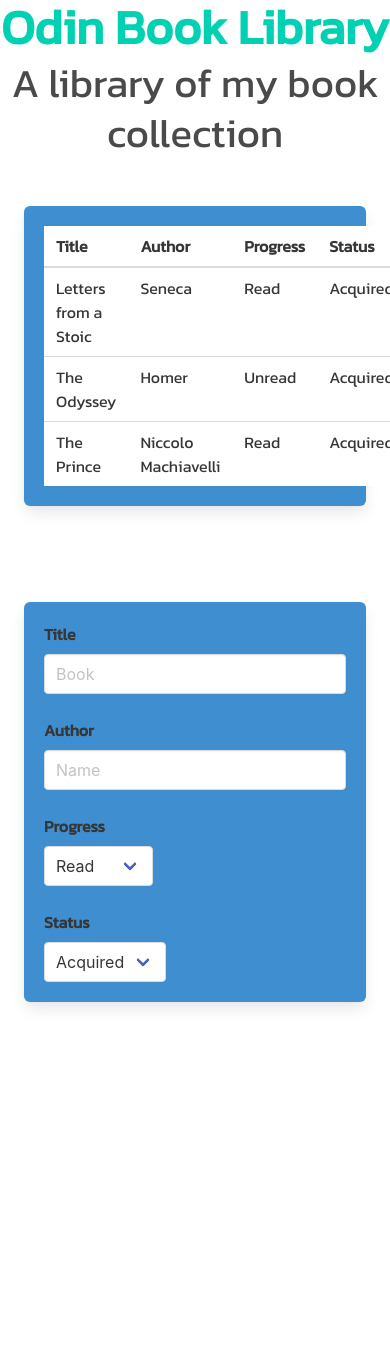
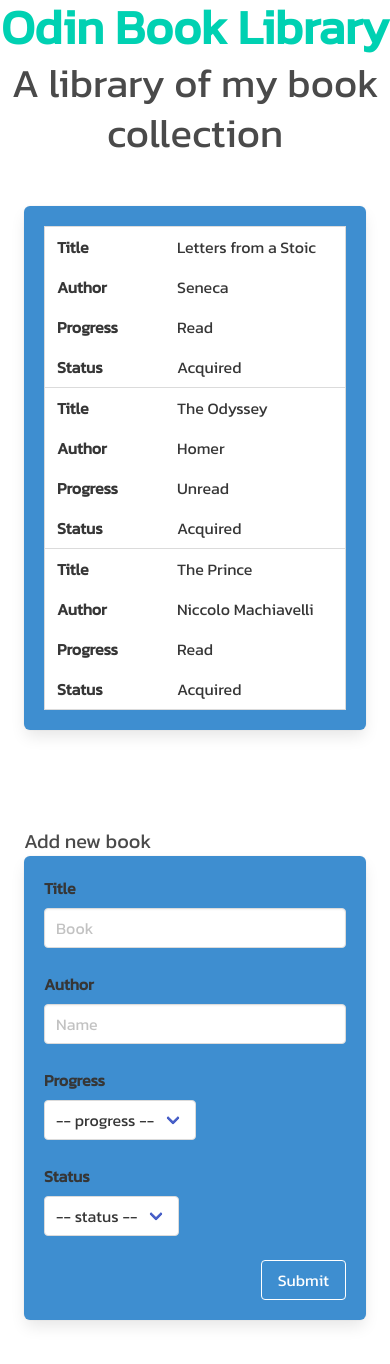
Before and after one commit to anon-legion/my-library, a React (Create React App) app: page / in a window 390 px wide. Shown: the top 1364 px of the page. Before the commit the page ends 1050 px from the top, so only its background shows below. Built offline with nearby package versions, Linux system fonts and the light colour scheme.

Commit message:
update state hooks

```diff
--- a/src/App.css
+++ b/src/App.css
@@ -1,18 +1,49 @@
-.primary {
-    color: #9A6AFF;
+/* for mobile only */
+@media (max-width: 1024px) {
+    .desktop {
+        display: none;
+    }
+
+    .mobile-flex {
+        display: flex;
+        width: 100%;
+    }
+
+    .mobile-flex-button {
+        display: flex;
+        justify-content: flex-end;
+    }
+
+    .table td {
+        border: 0px;
+    }
+
+    tr {
+        border: 1px solid #DBDBDB;
+    }
+    /* adds faux-headers on each td by reading "data-header" attribute */
+    td:before {
+    content: attr(data-header);
+    display: block;
+    font-weight: bold;
+    margin-right: 10px;
+    max-width: 110px;
+    min-width: 110px;
+    word-break: break-word;
+    }
 }
 
-.secondary {
-    color: #20AFBB;
+/* for desktop only */
+
+@media (min-width: 1025px){
+    td:nth-child(-n+2),
+    th:nth-child(-n+2) {
+        width: 33.5%;
+    }
 }
 
-.tertiary {
-    color: #DEDEDF;
+input,
+select,
+option {
+    font-family: inherit;
 }
-
-.center {
-    /* display: flex;
-    flex-direction: column; */
-    justify-content: center;
-    align-items: center;
-}
--- a/src/App.js
+++ b/src/App.js
@@ -32,6 +32,12 @@ function App() {
     isOwned: false
   }))
 
+  function handleOnChange(e) {
+    setNewBook(prevState => {
+      return {...prevState, [e.target.name]: e.target.value}
+    })
+  }
+
   return (
     <>
       <header className="hero">
@@ -49,8 +55,9 @@ function App() {
       </main>
       <div className="section">
         <div className="container">
+          <span className="is-size-5">Add new book</span>
           <div className="box has-background-info">
-            <NewBook />
+            <NewBook values={newBook} handler={handleOnChange}/>
           </div>
         </div>
       </div>
--- a/src/components/library.js
+++ b/src/components/library.js
@@ -9,17 +9,17 @@ const Library = ({ books }) => {
             <table className="table is-fullwidth is-hoverable">
                 <thead>
                     <tr>
-                        {header.map((label, i) => <th key={i}>{label}</th>)}
+                        {header.map((label, i) => <th className="desktop" key={i}>{label}</th>)}
                     </tr>
                 </thead>
                 <tbody>
                     {books.map((book, i) => {
                         return (
                             <tr key={i}>
-                                <td>{book.title}</td>
-                                <td>{book.author}</td>
-                                <td>{book.isRead ? 'Read' : 'Unread'}</td>
-                                <td>{book.isOwned ? 'Acquired' : 'Lacking'}</td>
+                                <td className="mobile-flex" data-header={header[0]}>{book.title}</td>
+                                <td className="mobile-flex" data-header={header[1]}>{book.author}</td>
+                                <td className="mobile-flex" data-header={header[2]}>{book.isRead ? 'Read' : 'Unread'}</td>
+                                <td className="mobile-flex" data-header={header[3]}>{book.isOwned ? 'Acquired' : 'Lacking'}</td>
                             </tr>
                         )
                     })}
--- a/src/components/newBook.js
+++ b/src/components/newBook.js
@@ -2,7 +2,8 @@ import React from 'react';
 import 'bulma/css/bulma.min.css';
 import '../App.css'
 
-const NewBook = () => {
+
+const NewBook = ({ values, handler }) => {
     return (
         <form>
             <div className="columns">
@@ -10,7 +11,7 @@ const NewBook = () => {
                     <div className="field">
                         <label className="label">Title</label>
                         <div className="control">
-                            <input className="input" type="text" placeholder="Book" />
+                            <input className="input" type="text" placeholder="Book" value={values.title} name="title" onChange={handler}/>
                         </div>
                     </div>
                 </div>
@@ -18,7 +19,7 @@ const NewBook = () => {
                     <div className="field">
                         <label className="label">Author</label>
                         <div className="control">
-                            <input className="input" type="text" placeholder="Name" />
+                            <input className="input" type="text" placeholder="Name" value={values.author} name="author" onChange={handler}/>
                         </div>
                     </div>
                 </div>
@@ -27,7 +28,8 @@ const NewBook = () => {
                         <label className="label">Progress</label>
                         <div className="control">
                             <div className="select">
-                                <select>
+                                <select name="isRead">
+                                    <option disabled selected value> -- progress -- </option>
                                     <option>Read</option>
                                     <option>Unread</option>
                                 </select>
@@ -40,7 +42,8 @@ const NewBook = () => {
                         <label className="label">Status</label>
                         <div className="control">
                             <div className="select">
-                                <select>
+                                <select name="isOwned">
+                                    <option disabled selected value> -- status -- </option>
                                     <option>Acquired</option>
                                     <option>Lacking</option>
                                 </select>
@@ -49,6 +52,9 @@ const NewBook = () => {
                     </div>
                 </div>
             </div>
+            <div className="mobile-flex-button">
+                <input className="button is-link is-outlined is-inverted" type="submit" />
+            </div>
         </form>
     )
 }
```
